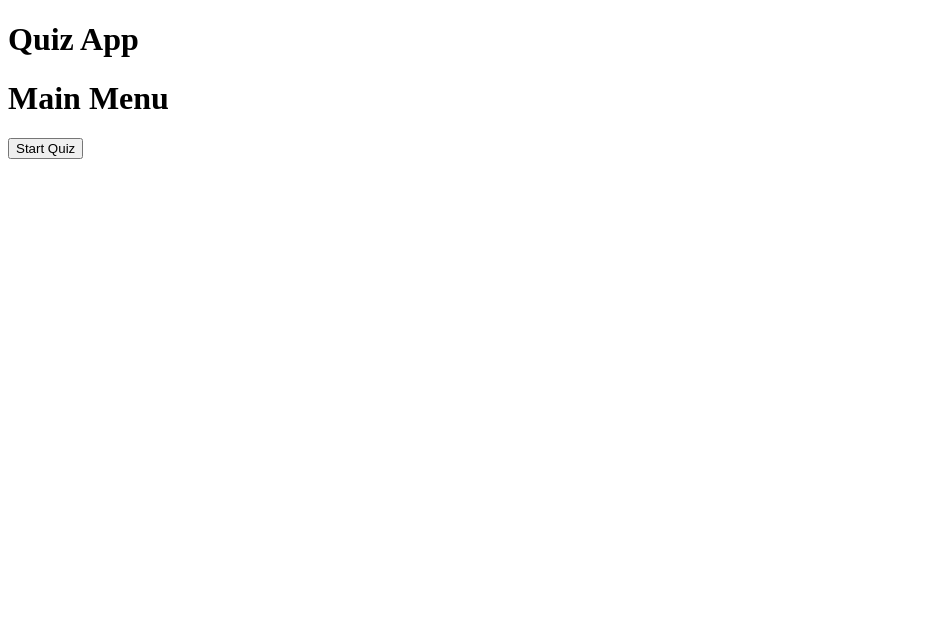
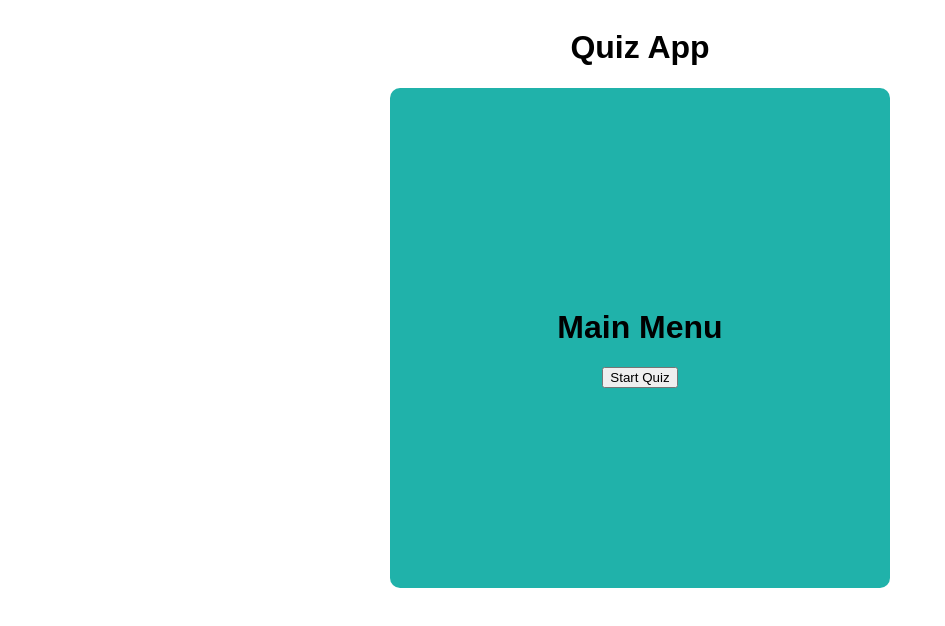
Before and after one commit to kathrynhoule/quiz-app, a React (Vite) app: page / in a window 1280 px wide. Shown: the top 626 px of the page, without its empty margins (0-945 px from the left). Built offline with nearby package versions, Linux system fonts and the light colour scheme.

Commit message:
adds basic styling for app and main menu

```diff
--- /dev/null
+++ b/src/App.css
@@ -0,0 +1,18 @@
+.app {
+     font-family: Arial, Helvetica, sans-serif;
+     display: flex;
+     justify-content: center;
+     align-items: center;
+     flex-direction: column;
+}
+
+.main-menu {
+     width: 500px;
+     height: 500px;
+     border-radius: 10px;
+     background-color: lightseagreen;
+     display: flex;
+     flex-direction: column;
+     justify-content: center;
+     align-items: center;
+}
--- a/src/App.jsx
+++ b/src/App.jsx
@@ -1,4 +1,5 @@
 import React, { useState, useContext } from "react";
+import './App.css';
 import MainMenu from "./Components/MainMenu";
 import Quiz from "./Components/Quiz";
 import EndScreen from "./Components/EndScreen";
--- a/src/Components/MainMenu.jsx
+++ b/src/Components/MainMenu.jsx
@@ -1,4 +1,5 @@
 import React, { useContext } from "react";
+import '../App.css';
 import { QuizContext } from "../Extras/Contexts";
 
 function MainMenu() {
```
